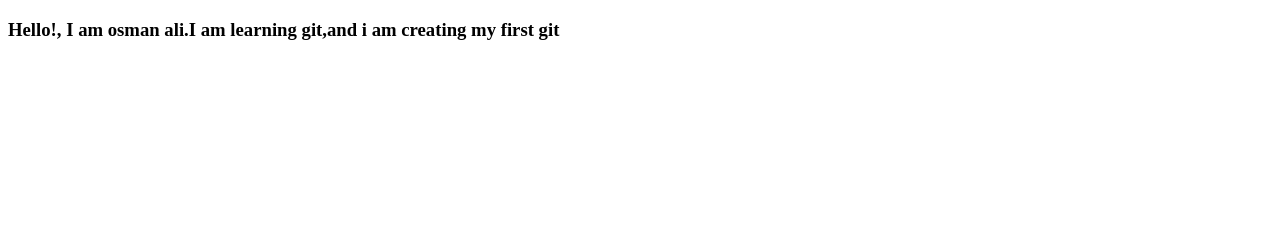
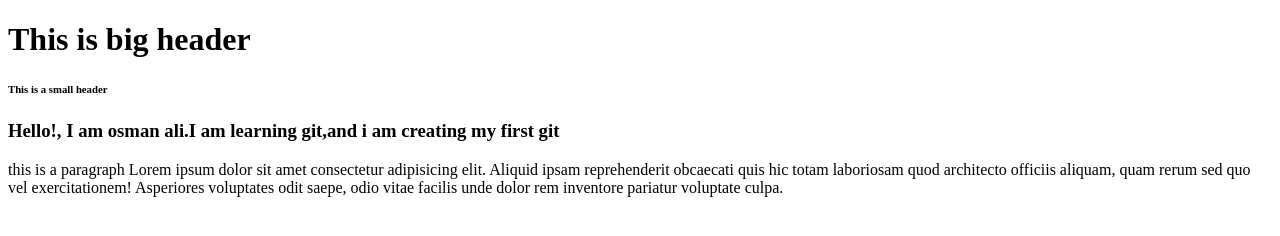
Before and after one commit to Osman-666/first-web, a plain HTML site: page index.html in a window 1280 px wide. Drawn offline with Linux system fonts and the light colour scheme.

Commit message:
added something

```diff
--- a/index.html
+++ b/index.html
@@ -6,6 +6,9 @@
     <title>first-web</title>
 </head>
 <body>
+    <h1>This is big header</h1>
+    <h6>This is a small header</h6>
     <h3>Hello!, I am osman ali.I am learning git,and i am creating my first git</h3>
+    <p>this is a paragraph Lorem ipsum dolor sit amet consectetur adipisicing elit. Aliquid ipsam reprehenderit obcaecati quis hic totam laboriosam quod architecto officiis aliquam, quam rerum sed quo vel exercitationem! Asperiores voluptates odit saepe, odio vitae facilis unde dolor rem inventore pariatur voluptate culpa.</p>
 </body>
 </html>
```
Also changed, not shown: 1 other file.
